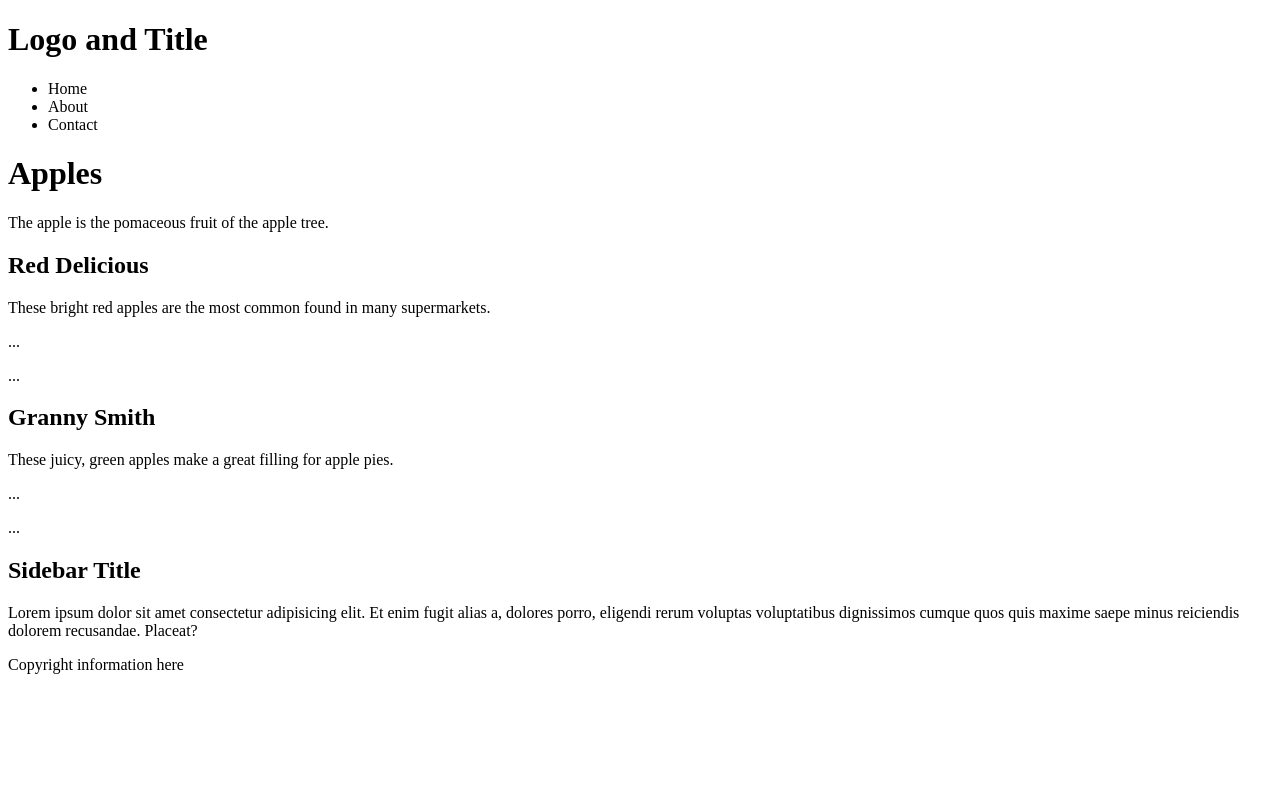
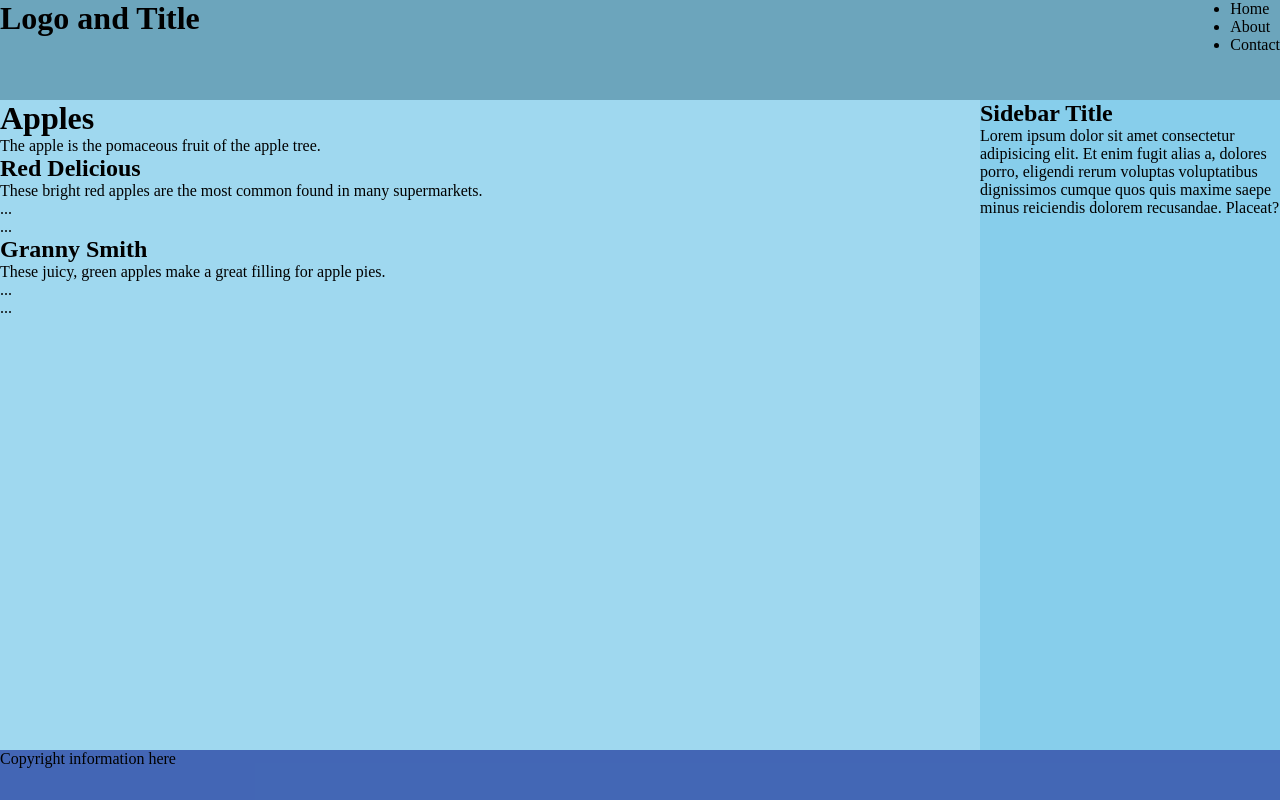
Before and after one commit to jsguerra/grid-layout-example, a plain HTML site: page index.html in a window 1280 px wide. Drawn offline with Linux system fonts and the light colour scheme.

Commit message:
updated styles

```diff
--- a/style.css
+++ b/style.css
@@ -1 +1,67 @@
-/* No CSS *//*# sourceMappingURL=style.css.map */
+* {
+  margin: 0;
+  padding: 0;
+}
+
+html {
+  height: 100%;
+}
+
+body {
+  height: 100%;
+  background-color: skyblue;
+  display: -ms-grid;
+  display: grid;
+  -ms-grid-rows: 100px 1fr 50px;
+      grid-template-rows: 100px 1fr 50px;
+  -ms-grid-columns: 1fr;
+      grid-template-columns: 1fr;
+      grid-template-areas: "header" "content" "footer";
+}
+
+@media only screen and (min-width: 600px) {
+  body {
+    -ms-grid-columns: 1fr 300px;
+        grid-template-columns: 1fr 300px;
+        grid-template-areas: "header header" "content sidebar" "footer footer";
+  }
+}
+
+body > header {
+  background-color: rgba(0, 0, 0, 0.2);
+  -ms-grid-row: 1;
+  -ms-grid-column: 1;
+  grid-area: header;
+  display: -webkit-box;
+  display: -ms-flexbox;
+  display: flex;
+  -webkit-box-pack: justify;
+      -ms-flex-pack: justify;
+          justify-content: space-between;
+}
+
+body main {
+  background-color: rgba(255, 255, 255, 0.2);
+  -ms-grid-row: 2;
+  -ms-grid-column: 1;
+  grid-area: content;
+}
+
+body > aside {
+  display: none;
+  grid-area: sidebar;
+}
+
+@media only screen and (min-width: 600px) {
+  body > aside {
+    display: block;
+  }
+}
+
+body > footer {
+  background-color: rgba(0, 0, 128, 0.5);
+  -ms-grid-row: 3;
+  -ms-grid-column: 1;
+  grid-area: footer;
+}
+/*# sourceMappingURL=style.css.map */
```
Also changed, not shown: 1 other file.
